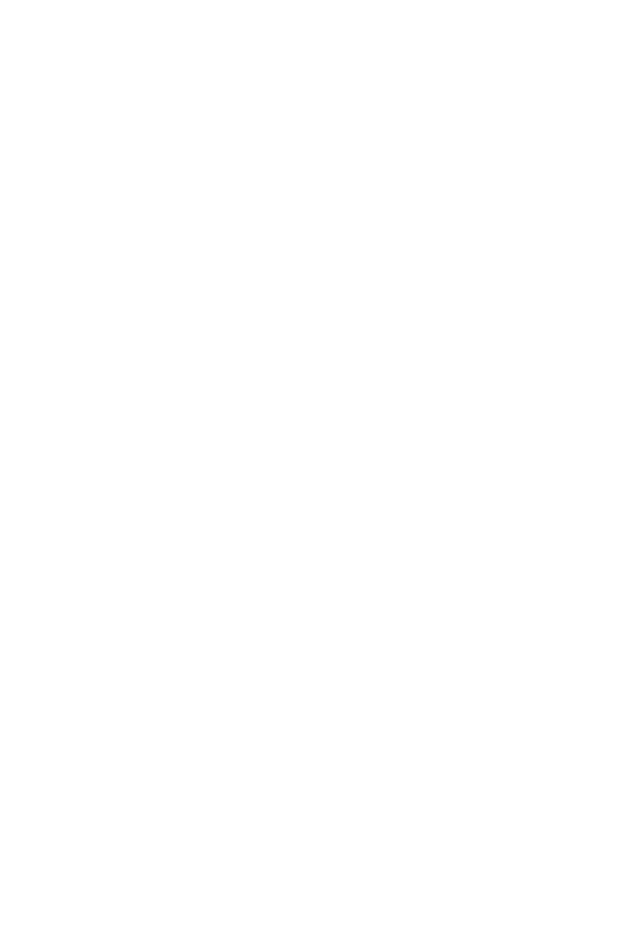
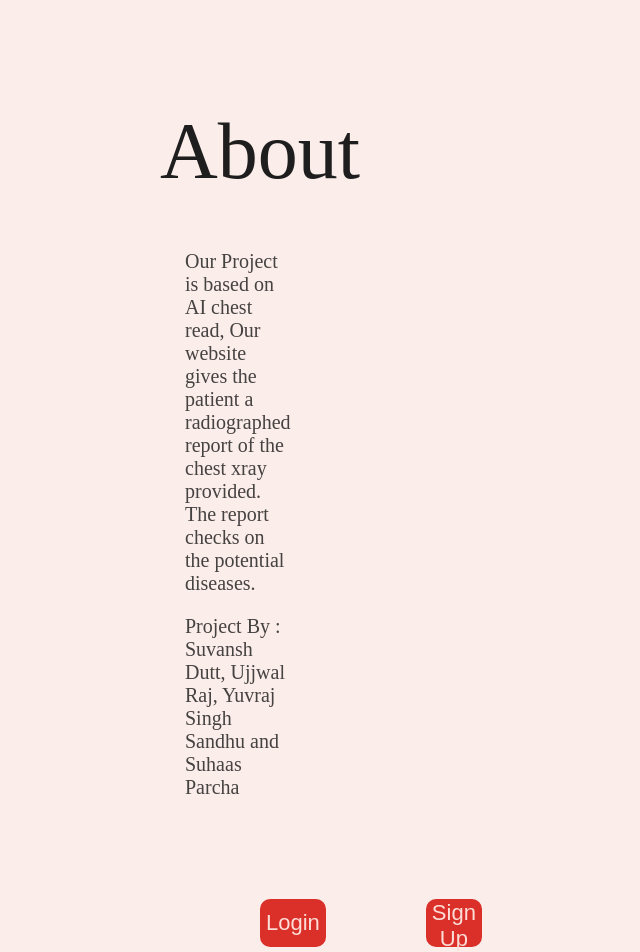
Before and after one commit to suvanshdutt/4ZP6A-capstone, a SvelteKit app: page / in a window 1280 px wide. Shown: the part 198-1150 px from the top of the page, without its empty margins (40-680 px from the left). Before the commit the page ends 800 px from the top, so only its background shows below. Built offline with nearby package versions, Linux system fonts and the light colour scheme.

Commit message:
Updated Homepage with basic design

```diff
--- a/src/components/homepage.svelte
+++ b/src/components/homepage.svelte
@@ -1,24 +1,73 @@
-<script>
+<script lang="ts">
+    import { theme } from "../stores/theme";
+    import Header from "../shared/Header.svelte";
+
+
+    // using css variables
+    $: {
+        for (const [key, val] of Object.entries($theme)) {
+            document.documentElement.style.setProperty(`--${key}`, val);
+        }
+    }
 </script>
 
+<Header />
 <main>
-    <h1>Homepage 123</h1>
-    <a href="/signup"><button>Go to Signup</button></a>
+    <div class="About">
+        <h1>About</h1>
+        <p>Our Project is based on AI chest read, Our website gives the patient a radiographed report of the chest xray provided. The report checks on the potential diseases.</p>
+        <p>Project By : Suvansh Dutt, Ujjwal Raj, Yuvraj Singh Sandhu and Suhaas Parcha </p>
+        <div class="buttons">
+            <button>Login</button>
+            <button>Sign Up</button>
+        </div>
+    </div>
 </main>
 
 <style>
+    :global(body) {
+        background-color: var(--background_color);
+        color: var(--text_color);
+        margin: 0;
+        font-family: 'Alumni Sans';
+    }
     main {
-        text-align: center;
-        padding: 2em;
+        padding-top: 250px;
+        margin-left: 200px;
+        margin-right: 200px;
+    }
+    .About {
+        margin-right: 750px;
     }
 
     h1 {
-        color: #2c3e50;
+        color: #1e1e1e;
+        font-size: 80px;
+        font-family: 'Alumni Sans';
+        font-weight: 5;
     }
-
+    p {
+        color: rgba(24,23,24,0.8);
+        font-size: 20px;
+        font-family: 'Alumni Sans';
+        font-weight: 5;
+        margin-left: 25px;
+    }
+    .buttons {
+        margin-left: 100px;
+        margin-top: 100px;
+        display: flex;
+        gap: 100px;
+    }
     button {
-        padding: 0.5em 1em;
-        font-size: 1em;
+        background-color: var(--primary_color);
+        color: #fdddd7;
+        font-size: 22px;
+        font-weight: 5;
+        border-radius: 10px;
+        border: none;
         cursor: pointer;
+        width: 120px;
+        height: 48px;
     }
 </style>
```
